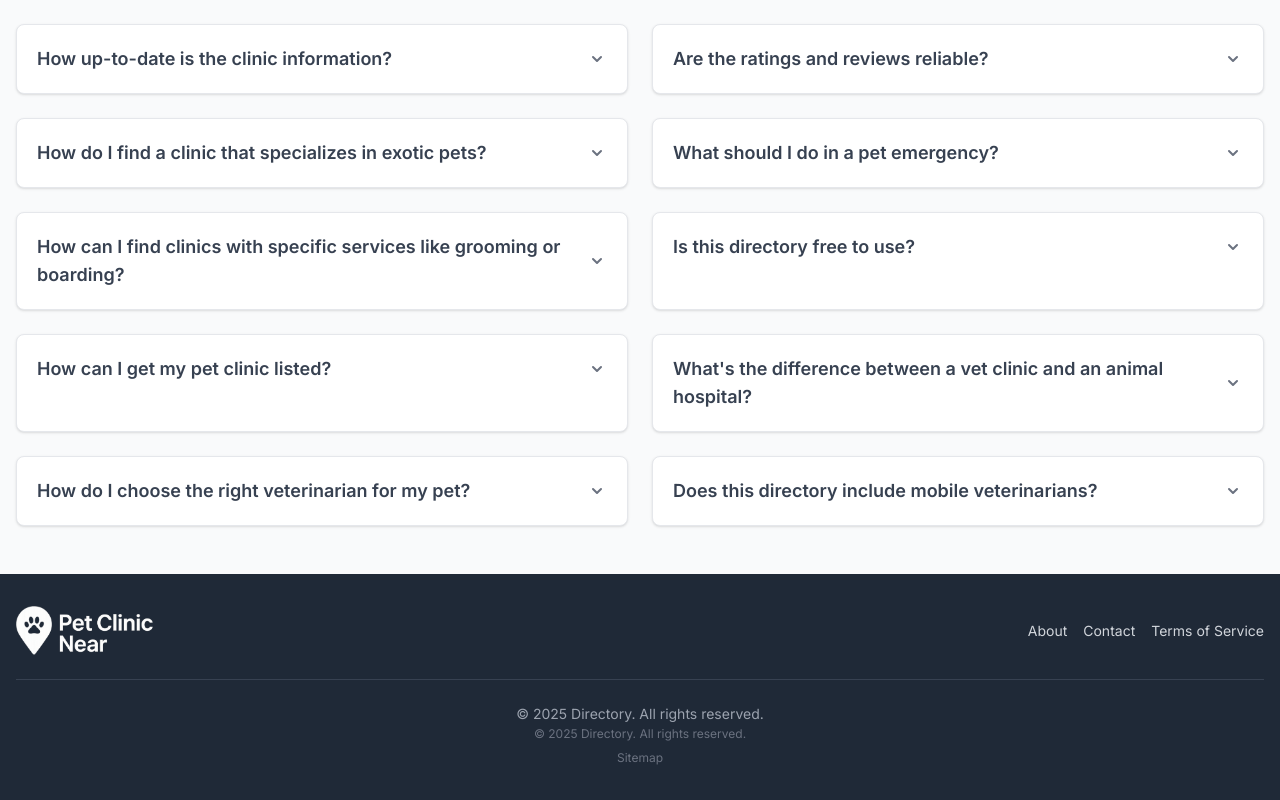
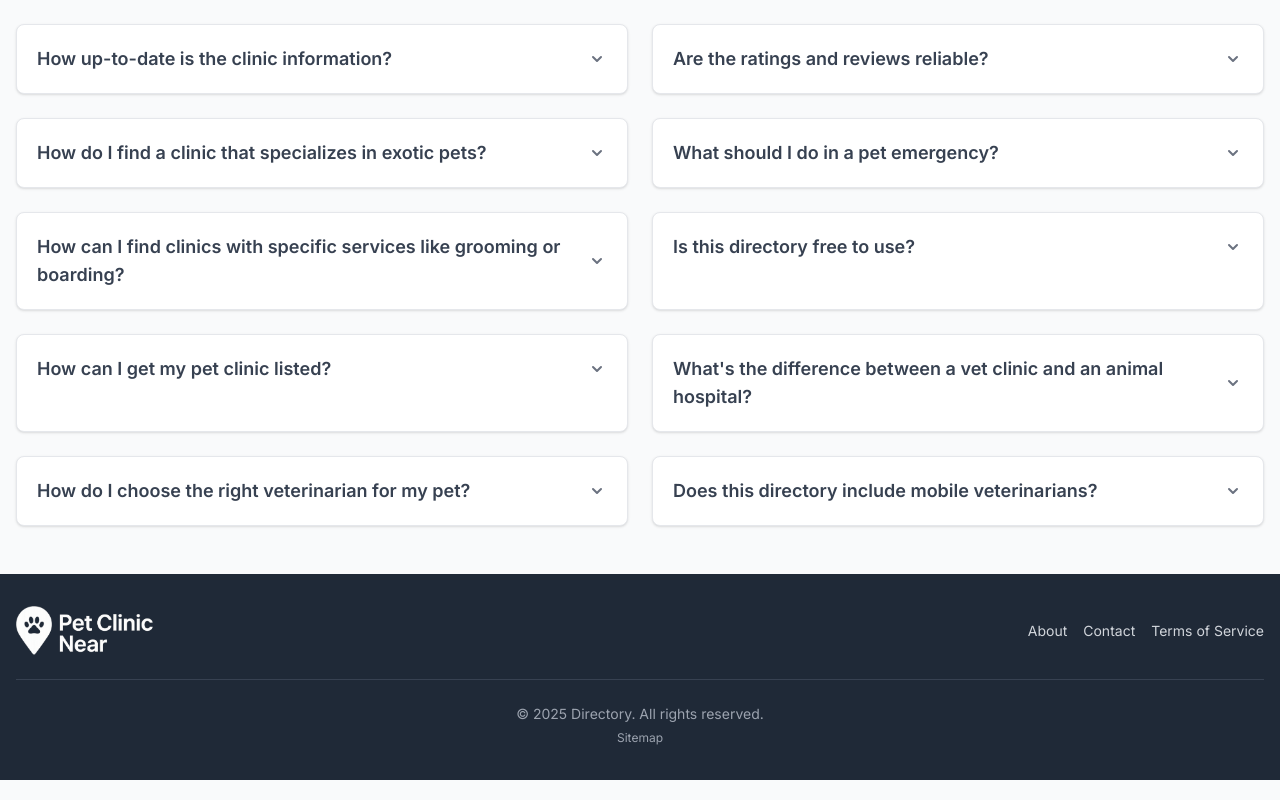
Before and after one commit to killadoggadude/petclinicnear.com, a Next.js app: page / in a window 1280 px wide. Shown: the part 806-1606 px from the top of the page. Built offline with nearby package versions, Linux system fonts and the light colour scheme.

Commit message:
fix: remove duplicate footer copyright, add GA script

```diff
--- a/components/Layout.js
+++ b/components/Layout.js
@@ -3,10 +3,10 @@ import Link from 'next/link';
 import Head from 'next/head';
 import Image from 'next/image';
 import { useRouter } from 'next/router';
+import Script from 'next/script';
 
 // --- Footer Component ---
-function Footer() {
-  const currentYear = new Date().getFullYear();
+function Footer({ currentYear }) {
   return (
     <footer className="bg-gray-800 text-gray-300 py-8 mt-auto">
       <div className="container mx-auto px-4 max-w-7xl">
@@ -34,18 +34,13 @@ function Footer() {
                {/* Add other footer links as needed */}
            </nav>
         </div>
-         {/* Copyright */}
-        <div className="text-center text-gray-400 text-sm mt-6 pt-6 border-t border-gray-700">
-          &copy; {currentYear} Directory. All rights reserved.
-        </div>
-        <div className="mt-8 md:mt-0 md:order-1">
-          <p className="text-center text-xs leading-5 text-gray-500">
-            &copy; {new Date().getFullYear()} Directory. All rights reserved.
-          </p>
-          {/* Add Sitemap Link */}
-          <p className="text-center text-xs leading-5 text-gray-500 mt-1">
+         {/* Copyright & Sitemap */}
+        <div className="text-center text-gray-400 text-sm mt-6 pt-6 border-t border-gray-700 space-y-1">
+           <p>&copy; {currentYear} Directory. All rights reserved.</p>
+           {/* Re-added Sitemap Link Here */}
+           <p className="text-xs leading-5">
              <Link href="/sitemap.xml">
-              <span className="hover:text-gray-700 hover:underline">Sitemap</span>
+               <span className="hover:text-gray-300 hover:underline">Sitemap</span>
              </Link>
            </p>
         </div>
@@ -66,8 +61,10 @@ export default function Layout({ children }) {
     setIsSearchOpen(!isSearchOpen);
   };
 
+  const currentYear = new Date().getFullYear();
+
   return (
-    <div className="min-h-screen flex flex-col">
+    <>
       <Head>
         {/* Default Head tags - can be overridden by pages */}
         <title>Directory Template</title>
@@ -97,6 +94,25 @@ export default function Layout({ children }) {
         <meta name="google-site-verification" content="vzbpQPeUWm7YRuYMecsOutD7aEuwFDy9mGyvSrkbxfg" />
       </Head>
 
+      {/* Google Analytics Scripts */}
+      <Script
+        strategy="afterInteractive"
+        src="https://www.googletagmanager.com/gtag/js?id=G-3QLRZ6019H"
+      />
+      <Script
+        id="google-analytics"
+        strategy="afterInteractive"
+        dangerouslySetInnerHTML={{
+          __html: `
+            window.dataLayer = window.dataLayer || [];
+            function gtag(){dataLayer.push(arguments);}
+            gtag('js', new Date());
+            gtag('config', 'G-3QLRZ6019H');
+          `,
+        }}
+      />
+
+      <div className="flex flex-col min-h-screen">
         <header className="bg-white shadow-md sticky top-0 z-50">
           <div className="container mx-auto px-4 py-4 flex justify-between items-center max-w-7xl">
             {/* Logo/Site Title - Adjusted */}
@@ -247,7 +263,8 @@ export default function Layout({ children }) {
           {children}
         </main>
 
-      <Footer />
+        <Footer currentYear={currentYear} />
       </div>
+    </>
   );
 }
```
Lines whose indentation alone changed are shown as unchanged.
